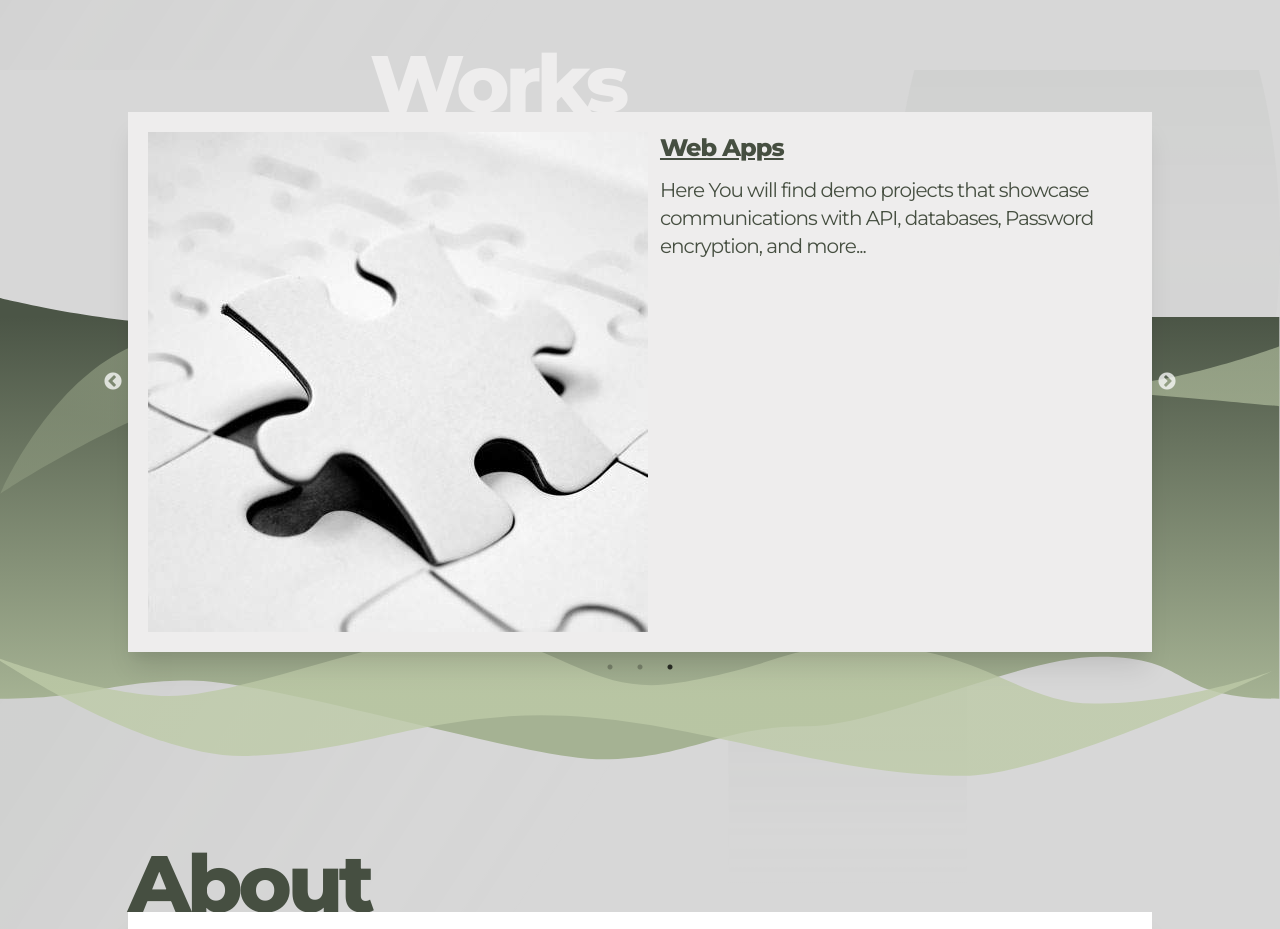
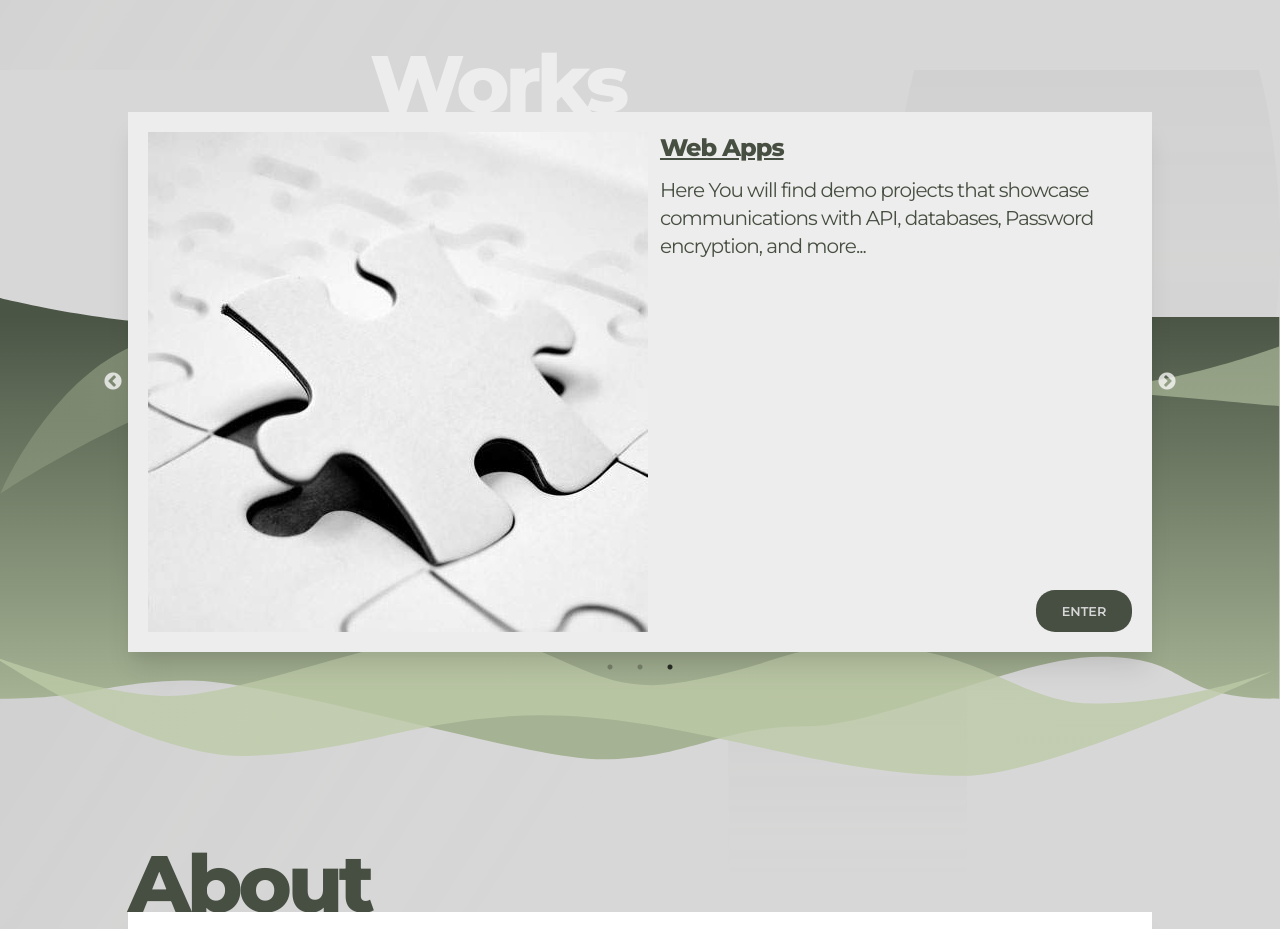
Before and after one commit to MartinKuracka/webmark-react, a React (Create React App) app: page / in a window 1280 px wide. Shown: the part 1800-2729 px from the top of the page. Built offline with nearby package versions, Linux system fonts and the light colour scheme.

Commit message:
ENTER button on Works main menu

```diff
--- a/src/containers/works_section/content_slider/webs/webs.jsx
+++ b/src/containers/works_section/content_slider/webs/webs.jsx
@@ -45,7 +45,7 @@ const Webs = () => {
             <div className='p-5 h-full'>
                 <div className='flex flex-col lg:flex-row w-full'>
                     <img src={Srdcofka} alt='srdcofka'/>
-                    <div className='w-full lg:mx-3 flex flex-col justify-between max-w-500 '>
+                    <div className='w-full lg:ml-3 flex flex-col justify-between max-w-500 '>
                         <div className='flex flex-col '>
                             <h2 className='text-primary lg:text-2xl font-bold mt-3 lg:mt-0' title='srdcofka' href='https://www.srdcofka.sk' target='_blank' rel="noreferrer" >Srdcofka.sk</h2>
                             <p className='text-primary text-sm lg:text-base'>{t('srdcofkaText')} </p>
@@ -65,7 +65,7 @@ const Webs = () => {
             <div className='p-5 h-full'>
                 <div className='flex flex-col lg:flex-row w-full'>
                     <img src={Luna} alt='luna' />
-                    <div className='w-full lg:mx-3 flex flex-col justify-between max-w-500'>
+                    <div className='w-full lg:ml-3 flex flex-col justify-between max-w-500'>
                         <div className='flex flex-col '>
                             <h2 className='text-primary lg:text-2xl font-bold mt-3 lg:mt-0' title='srdcofka' href='https://www.srdcofka.sk' target='_blank' rel="noreferrer" >Svieckaluna.sk</h2>
                             <p className='text-primary text-sm lg:text-base'>{t('Luna')}</p>
@@ -85,7 +85,7 @@ const Webs = () => {
             <div className='p-5 h-full'>
                 <div className='flex flex-col lg:flex-row w-full'>
                     <img src={Webmark} alt='luna' />
-                    <div className='w-full lg:mx-3 flex flex-col justify-between max-w-500'>
+                    <div className='w-full lg:ml-3 flex flex-col justify-between max-w-500'>
                         <div className='flex flex-col '>
                             <h2 className='text-primary lg:text-2xl font-bold mt-3 lg:mt-0' title='srdcofka' href='https://www.srdcofka.sk' target='_blank' rel="noreferrer" >{t('portfolio')}</h2>
                             <p className='text-primary text-sm lg:text-base'>{t('portfolioName')}</p>
--- a/src/containers/works_section/main_work_menu/main_works_menu.jsx
+++ b/src/containers/works_section/main_work_menu/main_works_menu.jsx
@@ -12,6 +12,8 @@ import { WorksContext } from '../../../works_context/works_context';
 import { useContext } from 'react';
 // i18n tanslation
 import { useTranslation } from 'react-i18next';
+// Styled Components
+import {Button} from '../../../components/styled_components';
 
 
 const MainWorksMenu = () => {
@@ -49,9 +51,12 @@ const MainWorksMenu = () => {
             <div className='p-5'>
                 <div className='flex flex-col lg:flex-row w-full'>
                     <img className='mx-auto' src={Slide1} alt='slide' />
+                    <div className='flex flex-col justify-between'>
                         <div className='flex flex-col'>
                             <h2 className='text-primary lg:text-2xl underline font-bold my-3 lg:mx-3 lg:mt-0 cursor-pointer' title='websites' onClick={handleOnclick}>{t('Website')}</h2>
                             <p className='text-primary lg:text-xl lg:mx-3'>{t('projects')}</p>
+                        </div>
+                        <Button className='self-end' title='websites' onClick={handleOnclick}>{t('ENTER')}</Button>
                     </div>
                 </div>
             </div>
@@ -59,9 +64,12 @@ const MainWorksMenu = () => {
             <div className='p-5'>
                 <div className='flex flex-col lg:flex-row w-full'>
                     <img className='mx-auto' src={Slide2} alt='slide' />
-                    <div className='flex flex-col  mx-auto'>
+                    <div className='flex flex-col justify-between'>
+                        <div className='flex flex-col'>
                             <h2 className='text-primary lg:text-2xl underline font-bold my-3 lg:mx-3 lg:mt-0 cursor-pointer' title='Components'onClick={handleOnclick}>{t('App')}</h2>
                             <p className='text-primary lg:text-xl lg:mx-3'>{t('Different')}</p>
+                        </div>
+                        <Button className='self-end' title='Components' onClick={handleOnclick}>{t('ENTER')}</Button>
                     </div>
                 </div>
             </div>
@@ -69,9 +77,12 @@ const MainWorksMenu = () => {
             <div className='p-5'>
                 <div className='flex flex-col lg:flex-row w-full'>
                     <img className='mx-auto' src={Slide3} alt='slide' />
-                    <div className='flex flex-col  mx-auto'>
+                    <div className='flex flex-col justify-between'>
+                        <div className='flex flex-col'>
                             <h2 className='text-primary lg:text-2xl underline font-bold my-3 lg:mx-3 lg:mt-0 cursor-pointer' title='Web Apps' onClick={handleOnclick}>{t('templates')}</h2>
                             <p className='text-primary lg:text-xl lg:mx-3'>{t('demo')}</p>
+                        </div>
+                        <Button className='self-end' title='Web Apps' onClick={handleOnclick}>{t('ENTER')}</Button>
                     </div>
                 </div>
             </div>
--- a/src/locales/en/translationEN.json
+++ b/src/locales/en/translationEN.json
@@ -62,5 +62,6 @@
     "portfolio" : "Webmark portfolio",
     "portfolioName"  : "My own portfolio page",
     "srdcofkaText" : "Local helathy food store page",
-    "Luna" : "Single page website to promote a product"
+    "Luna" : "Single page website to promote a product",
+    "ENTER" : "ENTER"
 }
--- a/src/locales/sk/translationSK.json
+++ b/src/locales/sk/translationSK.json
@@ -62,5 +62,6 @@
     "portfolio" : "Webmark portfólio",
     "portfolioName"  : "Moje vlastné portfólio",
     "srdcofkaText" : "Lokálny obchod so zdravými potravinami",
-    "Luna" : "Promo stránka pre produkt "
+    "Luna" : "Promo stránka pre produkt ",
+    "ENTER" : "VSTÚPIŤ"
 }
```
Lines whose indentation alone changed are shown as unchanged.
